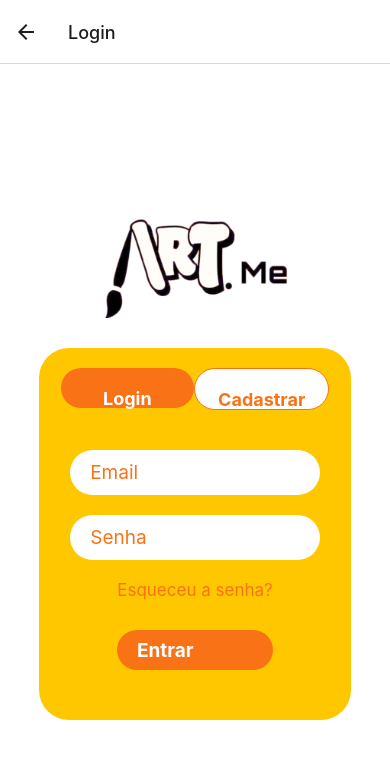
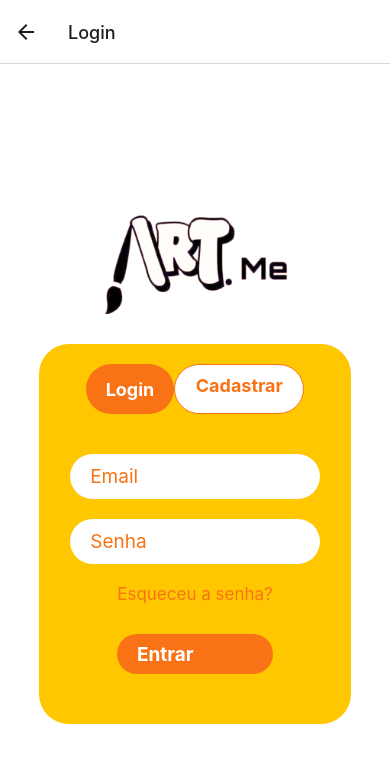
Before and after one commit to lucas1375/ART.ME, a React Native app: screen /Login in a window 390 px wide. Shown: the top 762 px of the page. Built offline with nearby package versions, Linux system fonts and the light colour scheme.

Commit message:
update estilização cadastro

```diff
--- a/src/Telas/Cadastro.js
+++ b/src/Telas/Cadastro.js
@@ -84,17 +84,20 @@ const styles = StyleSheet.create({
     justifyContent: 'center',
   },
 
+  //Texto do botão Login
   logo: {
     textAlign: 'center',
     borderRadius: 70,
+    borderWidth: 1,
+    borderColor: '#F97316',
     alignContent: 'center',
     justifyContent: 'center',
     paddingHorizontal: 20,
-    backgroundColor: '#F97316',
-    padding: 10,
+    backgroundColor: 'white',
+    padding: 14,
     fontWeight: 'bold',
-    fontSize: 22,
-    color: 'white',
+    fontSize: 18,
+    color: '#F97316',
     marginBottom: 40,
   },
 
@@ -105,17 +108,12 @@ const styles = StyleSheet.create({
     justifyContent: 'center',
     fontWeight: 'bold',
     fontSize: 18,
-    color: '#F97316',
-    borderWidth: 1,
-    borderColor: '#F97316',
-    flex : 1,
+    color: 'white',
     width: 130,
     height: 50,
     borderRadius: 70,
-    paddingHorizontal: 20,
-    backgroundColor: 'white',
+    backgroundColor: '#F97316',
     padding: 10,
-    marginBottom: 40,
     },
 
   //input do Email e Senha
@@ -161,13 +159,13 @@ const styles = StyleSheet.create({
     alignItems: 'center',
     justifyContent: 'center',
   },
+
   image: {
-
-  height: 100,
+   height: 100,
    width: 210,
    margin: 30
+  },
 
-  },
   campos: {
     flexDirection: 'row',
     flex:1,
@@ -180,7 +178,7 @@ const styles = StyleSheet.create({
     backgroundColor: '#fff',
     borderRadius: 25,
     height: 45,
-    marginBottom: 20,
+    marginBottom: 10,
     justifyContent: 'center',
     marginHorizontal: 7,
     padding: 20,
--- a/src/Telas/Login.js
+++ b/src/Telas/Login.js
@@ -67,19 +67,31 @@ const styles = StyleSheet.create({
   // Botão de login
   logo: {
     textAlign: 'center',
-     flex: 1,
-    borderRadius: 45,
-    height: 40,
+    borderRadius: 70,
     alignContent: 'center',
     justifyContent: 'center',
     paddingHorizontal: 20,
     backgroundColor: '#F97316',
-    padding: 20,
+    padding: 14,
     fontWeight: 'bold',
     fontSize: 18,
     color: 'white',
     marginBottom: 40,
   },
+
+  // Botão de cadastro
+    botaocadastrar: {
+      borderWidth: 1,
+      borderColor: '#F97316',
+      flex : 1,
+      width: 130,
+      height: 50,
+      borderRadius: 70,
+      paddingHorizontal: 20,
+      backgroundColor: 'white',
+      padding: 10,
+      marginBottom: 40,
+    },
 
   //input do Email e Senha
   inputView: {
@@ -112,20 +124,6 @@ const styles = StyleSheet.create({
     padding: 20,
     fontSize: 10,
     margin: 30,
-  },
-
-  // Botão de cadastro
-  botaocadastrar: {
-   borderWidth: 1,
-   borderColor: '#F97316',
-    flex : 1,
-   width: 180,
-   height: 40,
-  borderRadius: 70,
-  paddingHorizontal: 20,
-  backgroundColor: 'white',
-  padding: 20,
-  marginBottom: 40,
   },
 
   // Fonte do Botão Entrar
```
